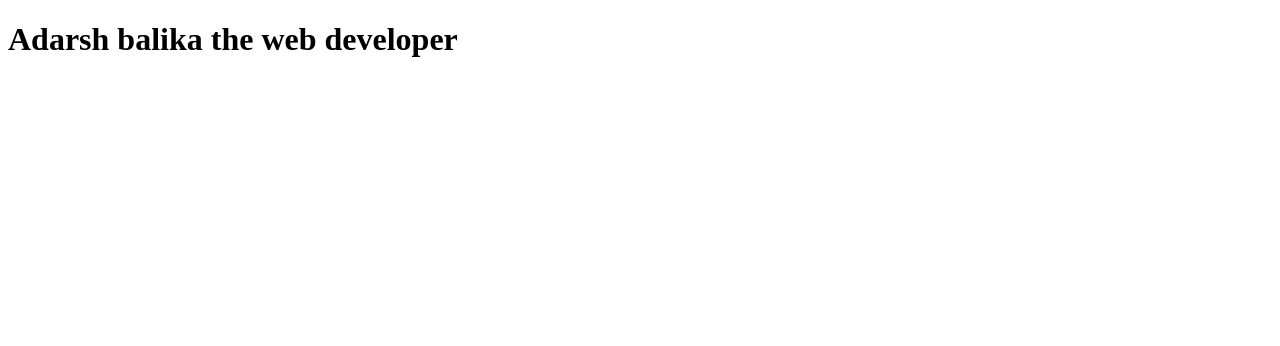
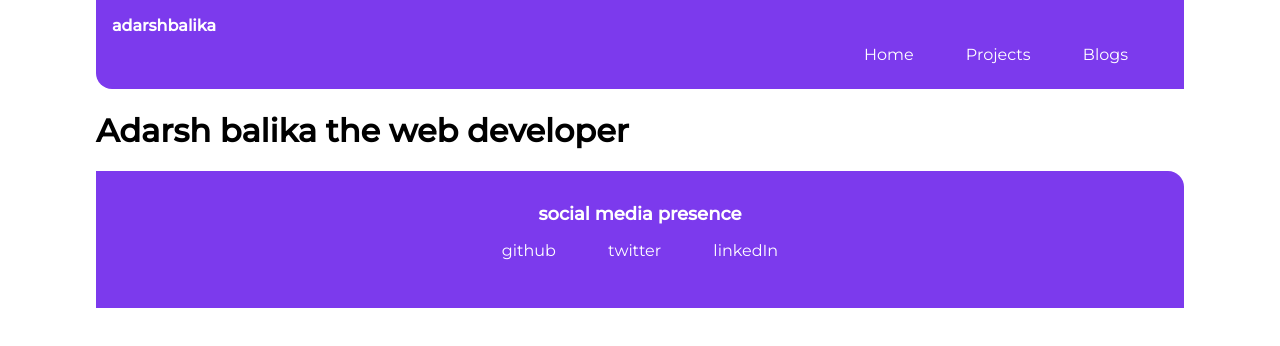
Before and after one commit to ashwinipendkar953/markThree, a plain HTML site: page index.html in a window 1280 px wide. Drawn offline with Linux system fonts and the light colour scheme.

Commit message:
create navigation and footer element

```diff
--- a/css/styles.css
+++ b/css/styles.css
@@ -3,3 +3,87 @@
 * {
   box-sizing: border-box;
 }
+
+:root {
+  --dark-gray: #6b7280;
+  --off-white: #f3f4f6;
+  --primary-color: #7c3aed;
+}
+
+body {
+  font-family: "Montserrat", sans-serif;
+  max-width: 85%;
+  width: 100%;
+  margin: 0px auto;
+}
+
+hr {
+  margin: 2rem 0;
+}
+
+.container {
+  padding: 0 1rem;
+}
+
+.container-center {
+  max-width: 900px;
+  width: 100%;
+  margin: auto;
+}
+
+.link {
+  text-decoration: none;
+  padding: 0.5rem 1rem;
+}
+
+/* navigation */
+.navigation {
+  background-color: var(--primary-color);
+  color: white;
+  padding: 1rem;
+  border-bottom-left-radius: 1rem;
+}
+
+.nav-brand {
+  font-weight: bold;
+}
+
+.list-non-bullet {
+  list-style: none;
+}
+
+.nav-pills {
+  text-align: right;
+  margin: 0.6rem 1rem;
+}
+
+.list-item-inline {
+  display: inline;
+  padding: 0rem 0.5rem;
+}
+
+.navigation .link {
+  color: white;
+}
+
+/* footer  */
+.footer {
+  background-color: var(--primary-color);
+  padding: 2rem 1rem;
+  text-align: center;
+  color: white;
+  border-top-right-radius: 1rem;
+}
+
+.footer .footer-header {
+  font-weight: bold;
+  font-size: large;
+}
+
+.footer ul {
+  padding-inline-start: 0px;
+}
+
+.footer .link {
+  color: white;
+}
--- a/index.html
+++ b/index.html
@@ -7,6 +7,38 @@
     <link rel="stylesheet" href="css/styles.css" />
   </head>
   <body>
+    <!-- navigation -->
+    <div class="navigation container">
+      <div class="nav-brand">adarshbalika</div>
+      <ul class="list-non-bullet nav-pills">
+        <li class="list-item-inline">
+          <a class="link" href="/">Home</a>
+        </li>
+        <li class="list-item-inline">
+          <a class="link" href="/">Projects</a>
+        </li>
+        <li class="list-item-inline">
+          <a class="link" href="/">Blogs</a>
+        </li>
+      </ul>
+    </div>
+
     <h1>Adarsh balika the web developer</h1>
+
+    <!-- footer  -->
+    <footer class="footer">
+      <div class="footer-header">social media presence</div>
+      <ul class="list-non-bullet">
+        <li class="list-item-inline">
+          <a href="/" class="link">github</a>
+        </li>
+        <li class="list-item-inline">
+          <a href="/" class="link">twitter</a>
+        </li>
+        <li class="list-item-inline">
+          <a href="/" class="link">linkedIn</a>
+        </li>
+      </ul>
+    </footer>
   </body>
 </html>
```
